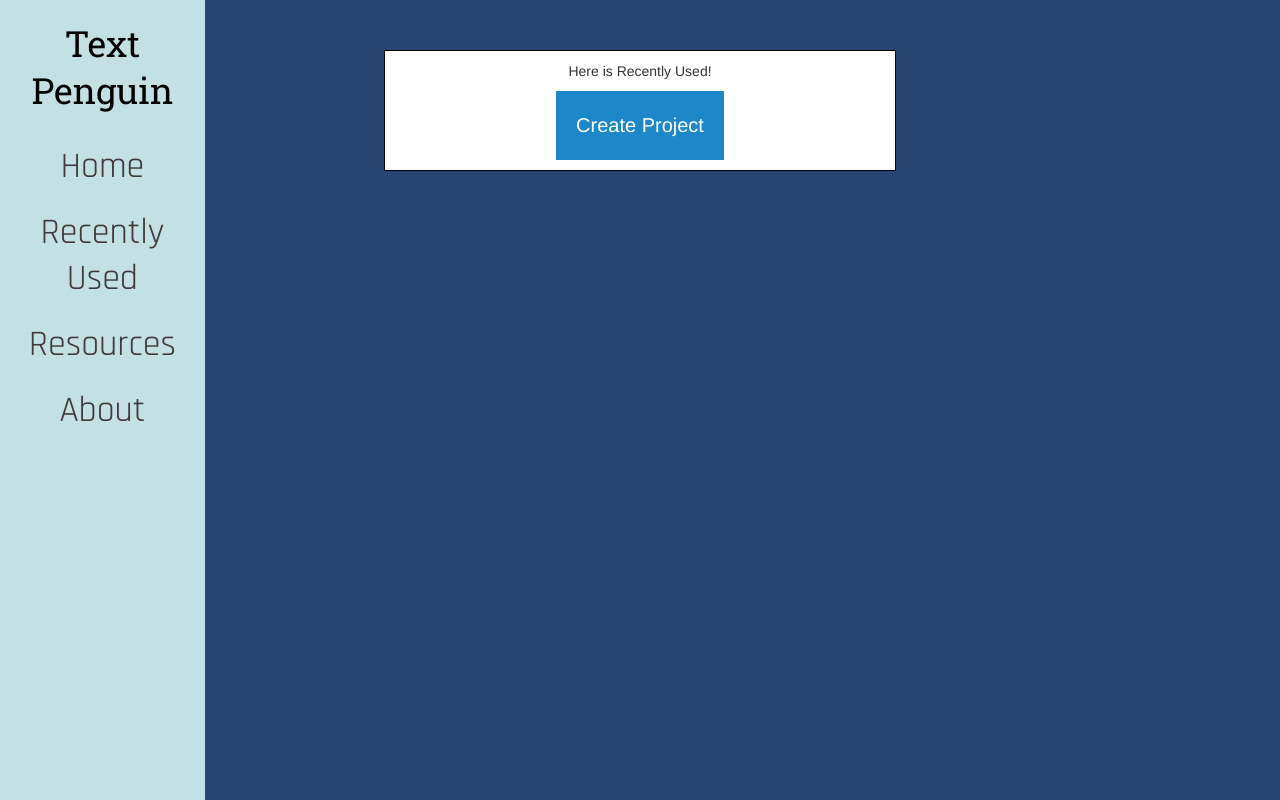
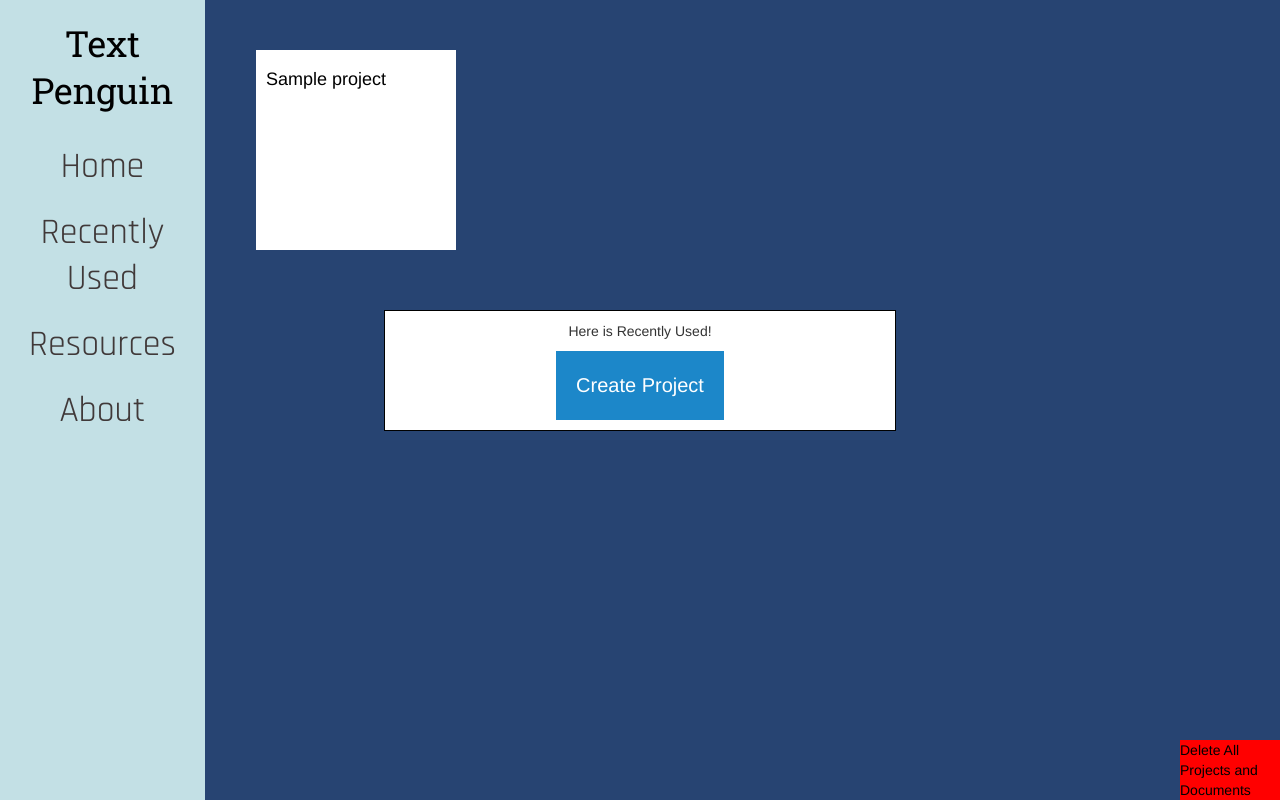
Before and after one commit to SCCapstone/ClubPenguinFanPage, a Django app: template Main/templates/recentlyused.html in a window 1280 px wide. Run offline with Django 3.2, Linux system fonts and the light colour scheme; a user stored in the database is signed in; tables that the repository leaves empty hold one stand-in row (values such as "Sample post"); the template is opened without the code that fills it: most values are stand-ins (such as "Sample title", 1, 10 or a date in 2020); some libraries are stand-ins or nearby versions.

Commit message:
Adding a ton of stuff-project creation, project view

```diff
--- a/Main/Main/urls.py
+++ b/Main/Main/urls.py
@@ -26,9 +26,10 @@ urlpatterns = [
 	path('accounts/', include('django.contrib.auth.urls')),
 	path('', TemplateView.as_view(template_name='home.html'), name='home'),
     path('result/', views.result, name='result'),
-	path('recentlyused/', TemplateView.as_view(template_name='recentlyused.html'), name='recentlyused'),
+	path('recentlyused/', views.recentlyused, name="recentlyused"),
 	path('resources/', TemplateView.as_view(template_name='resources.html'), name='resources'),
 	path('about/', TemplateView.as_view(template_name='about.html'), name='about'),
 	path('createProject/',  views.createProject, name='createProject'),
-
+    path('recentlyused/<int:project_id>/', views.project_detail, name='project_detail'),
+    path('deleteallobjects/', views.delete_all_projects, name="delete_all_projects")
 ]
--- a/Main/accounts/models.py
+++ b/Main/accounts/models.py
@@ -6,11 +6,11 @@ class Project(models.Model):
     title = models.TextField(default="Title")
 
     def __str__(self):
-            return Project.title
+            return str(self.title)
 
 class Document(models.Model):
     project = models.ForeignKey(Project, on_delete=models.CASCADE)
     text = models.TextField()
 
     def __str__(self):
-            return Document.text
+            return str(self.text)
--- a/Main/accounts/static/Main/recentlyused.css
+++ b/Main/accounts/static/Main/recentlyused.css
@@ -6,3 +6,34 @@
 	text-align: center;
 	background-color: white;
 }
+
+#projectitles {
+    width: 60%;
+    margin: 40px auto;
+}
+
+.individualproject {
+	width: 200px;
+	height: 200px;
+	margin: 10px auto;
+	background: white;
+	padding: 10px;
+	display: inline-block;
+}
+
+.projecttitle {
+	color: black;
+}
+
+#NONOZONE {
+	background-color: red;
+	width: 100px;
+	position: absolute;
+	bottom: 0px;
+	right: 0px;
+}
+
+#NONOZONE a {
+	color: black;
+	text-decoration: none;
+}
--- a/Main/templates/recentlyused.html
+++ b/Main/templates/recentlyused.html
@@ -19,15 +19,31 @@
          margin: 0 auto;
          cursor: pointer;
          }
+
       </style>
 {% endblock %}
 
 {% block content %}
-	<div id="placeholder">
+    {% if user.is_authenticated %}
+
+    	<div id="projectitles">
+    	    {% for project in proj_list %}
+    	        <a href="/recentlyused/{{ project.id }}/">
+        	        <div class="individualproject">
+        	            <h4 class="projecttitle">{{ project.title }}</h4>
+        	        </div>
+    	        </a>
+    	    {% endfor %}
+    	</div>
+
+	{% else %}
+    {% endif %}
+    <div id="placeholder">
 		<p>Here is Recently Used!</p>
 		<a href="/createProject" class="button">Create Project</a>
 	</div>
-	{% if user.is_authenticated %}
-	{% else %}
-{% endif %}
+
+	<div id="NONOZONE">
+	    <a href="/deleteallobjects">Delete All Projects and Documents</a>
+	</div>
 {% endblock %}
```
Also changed, not shown: Main/Main/views.py (+60 -3 lines), Main/accounts/static/Main/projectview.css (added, +8 -0 lines), Main/templates/createProject.html (+13 -11 lines), Main/templates/projectview.html (added, +21 -0 lines), Main/db.sqlite3.
